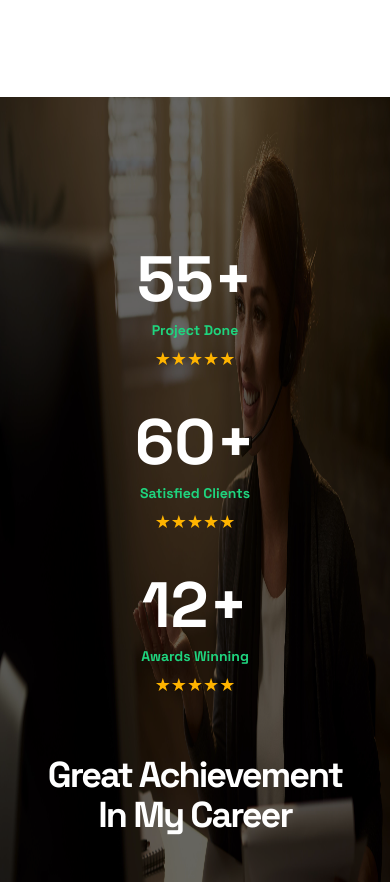
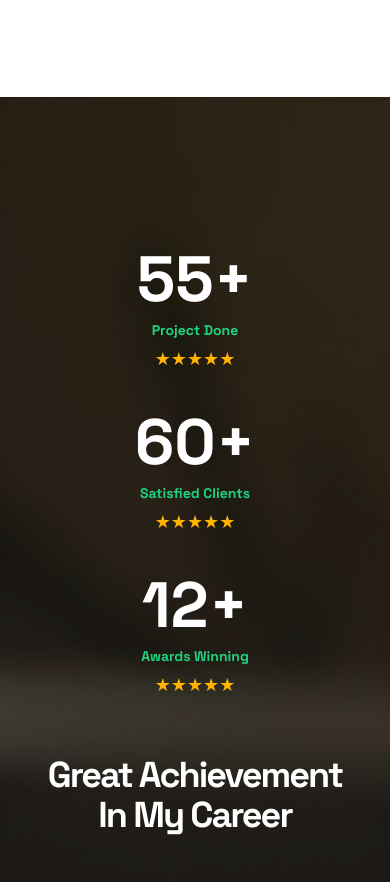
Before and after one commit to Mr-jayaram/company, a plain HTML site: page index.html in a window 390 px wide. Shown: the part 4224-5106 px from the top of the page. Drawn offline with nearby package versions, Linux system fonts and the light colour scheme.

Commit message:
Update index.html

```diff
--- a/index.html
+++ b/index.html
@@ -1041,8 +1041,7 @@
             .footer-container { flex-direction: column; text-align: center; }
             .footer-socials { justify-content: center; }
             .footer-bottom-bar { flex-direction: column; gap: 15px; }
-            .stats-section { background-size:100% 100%; }
-
+            .stats-section { background-size: auto;}
         }
     </style>
 </head>
@@ -1495,5 +1494,4 @@
 </script>
 
 </body>
-
 </html>
```
